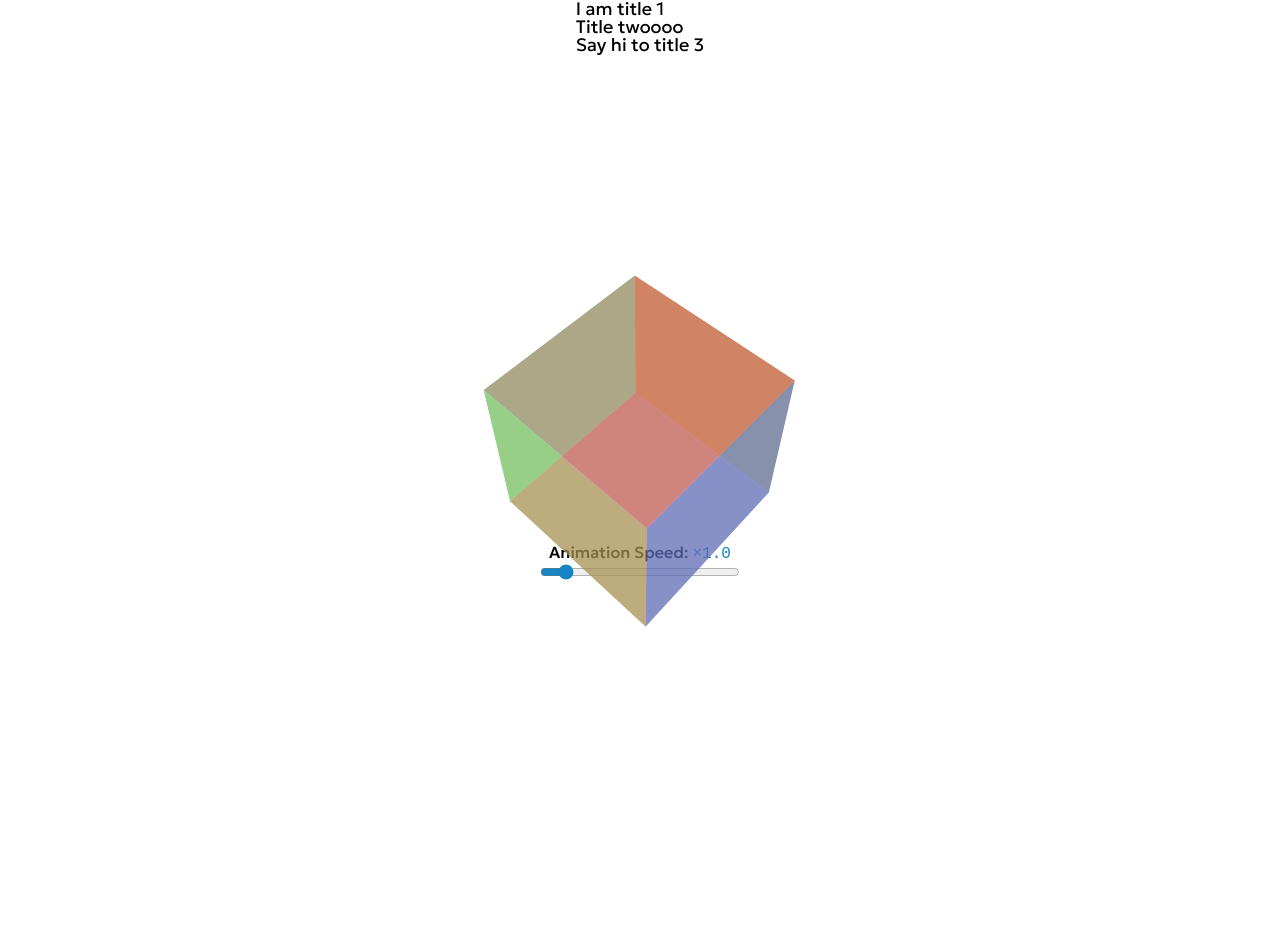
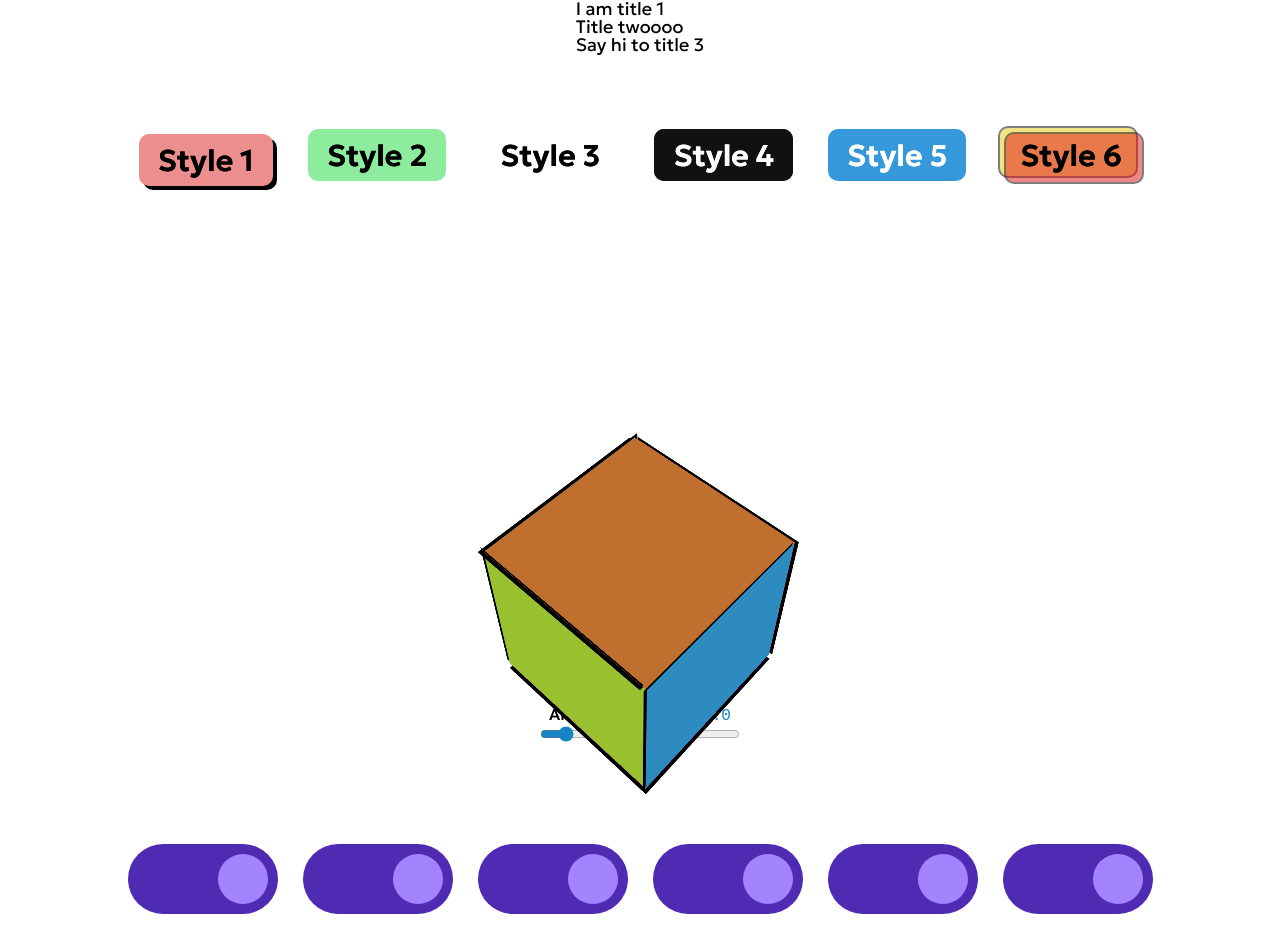
Before and after one commit to CrispyMiatr/frontend-animation-templates, a React (Vite) app: page / in a window 1280 px wide. Shown: the part 135-1087 px from the top of the page. Built offline with nearby package versions, Linux system fonts and the light colour scheme.

Commit message:
feat(Home): add new Dynamic3D, Toggles, Buttons + their integration logic

```diff
--- a/src/modules/pages/Home.tsx
+++ b/src/modules/pages/Home.tsx
@@ -1,10 +1,29 @@
 import { useState } from 'react';
-import { Button, Dragbox, DrinkItem, RangeSlider, ScrollText, Spinning3D, TitleAnimation, Toggle } from '~/components';
+import { Button, Dynamic3D, RangeSlider, ScrollText, TitleAnimation, Toggle } from '~/components';
 import styles from '~styles/pages/home.module.scss';
-
+import appStyles from '~styles/app.module.scss';
 
 export const Home = () => {
     const [speed, setSpeed] = useState(1);
+    const [currentStyle, setCurrentStyle] = useState(appStyles['btn1']);
+    const [visibleSides, setVisibleSides] = useState<boolean[]>([true, true, true, true, true, true]);
+
+    const handleToggle = (index: number) => {
+        setVisibleSides(prev => {
+            const newSides = [...prev];
+            newSides[index] = !newSides[index];
+            return newSides;
+        });
+    };
+
+    const buttons = [
+        { name: "Style 1", variant: "btn1" },
+        { name: "Style 2", variant: "btn2" },
+        { name: "Style 3", variant: "btn3" },
+        { name: "Style 4", variant: "btn4" },
+        { name: "Style 5", variant: "btn5" },
+        { name: "Style 6", variant: "btn6" },
+    ];
 
     return (
         <div className={styles['home-container']}>
@@ -20,7 +39,21 @@ export const Home = () => {
             </div>
 
             <div className={styles['home-container__wrap']}>
-                <Spinning3D speed={speed} />
+                <div className={styles['home-container__wrap__grid']} style={{ marginBottom: '20px' }}>
+                    {buttons.map((btn, i) => (
+                        <div key={i} onClick={() => setCurrentStyle(appStyles[btn.variant])}>
+                            <Button name={btn.name} variant={btn.variant} />
+                        </div>
+                    ))}
+                </div>
+            </div>
+
+            <div className={styles['home-container__wrap']}>
+                <Dynamic3D
+                    speed={speed}
+                    cubeStyle={currentStyle}
+                    visibleSides={visibleSides}
+                />
                 <div className={styles['home-container__wrap__controls']}>
                     <RangeSlider
                         label="Animation Speed:"
@@ -31,6 +64,18 @@ export const Home = () => {
                     />
                 </div>
             </div>
+
+            <div className={styles['home-container__wrap']}>
+                <div className={styles['home-container__wrap__grid']}>
+                    {visibleSides.map((isOn, index) => (
+                        <Toggle
+                            key={index}
+                            isActive={isOn}
+                            onToggle={() => handleToggle(index)}
+                        />
+                    ))}
+                </div>
+            </div>
         </div>
     )
 };
--- a/src/styles/pages/assets.module.scss
+++ b/src/styles/pages/assets.module.scss
@@ -20,7 +20,7 @@
             margin-bottom: 0px;
         }
 
-        &__btns {
+        &__grid {
             grid-row: 2/3;
             display: flex;
             flex-direction: row;
```
